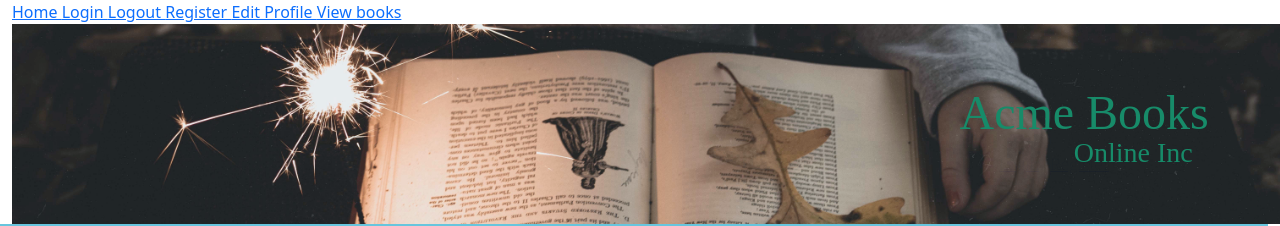
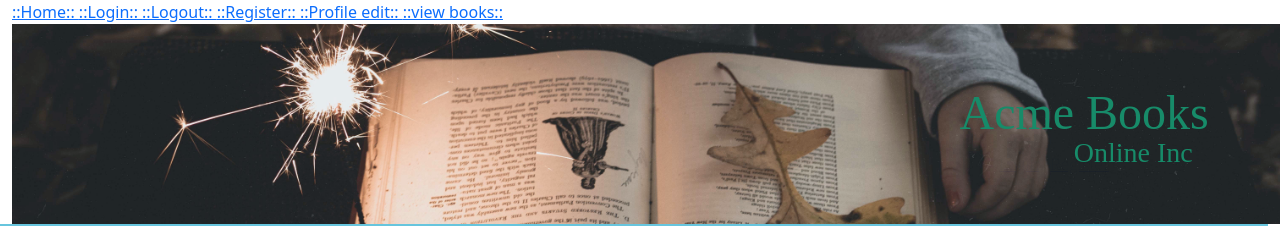
Before and after one commit to Midnight-Sighs/E-Commerce_Acme_Books_Front_End, a React (Create React App) app: page / in a window 1280 px wide. Shown: the top 226 px of the page. Built offline with nearby package versions, Linux system fonts and the light colour scheme.

Commit message:
app update token
app update token

```diff
--- a/src/App.js
+++ b/src/App.js
@@ -1,7 +1,11 @@
 import React, { Component } from 'react';
 import './Styles/App.css';
-import { BrowserRouter as Switch, Route, Router} from "react-router-dom";
-import createHistory from 'history/createBrowserHistory';
+import {
+  BrowserRouter as Router,
+  Switch,
+  Route,
+  Link
+} from "react-router-dom";
 import { Container, Row, Col } from 'react-bootstrap';
 import axios from 'axios';
 import NavBar from './Components/NavBar/NavBar'
@@ -12,7 +16,6 @@ import RegisterPage from './Pages/RegisterPage/RegisterPage'
 import EditProfile from './Pages/EditProfile/EditProfile'
 
 
-const history = createHistory();
 class App extends Component {
   constructor(props) {
     super(props);
@@ -25,6 +28,7 @@ class App extends Component {
     };
 
   };
+
 
   register = async (registerUser) => {
     console.log(registerUser);
@@ -54,8 +58,8 @@ class App extends Component {
           token: response.data,
           loggedIn: !this.state.loggedIn,
         });
-        localStorage.setItem('token', this.state.token.token);
-        console.log(this.state.token.token);
+        localStorage.setItem('token', this.state.token);
+        console.log(this.state.token);
         console.log(this.state.user);
 
       }
@@ -98,16 +102,18 @@ logoutUser = () => {
 
 
   render() {
+    console.log(this.state.token.token);
     console.log(this.state.user);
+    console.log(this.state.loggedIn);
     return (
       <Container fluid>
         <div>
-          <a href="/"> Home </a>
-          <a href="/login"> Login </a>
-          <a href="/logout"> Logout </a>
-          <a href="/register"> Register </a>
-          <a href="/profile/edit"> Edit Profile </a>
-          <a href="/books"> View books</a>
+        <Link to="/"> ::Home::  </Link>
+        <Link to="/login">  ::Login::  </Link>
+        <Link to="/logout">  ::Logout::  </Link> {/* <a href="/logout"> Logout </a> */}
+          <Link to="/register">  ::Register::  </Link>
+          <Link to="/profile/edit">  ::Profile edit::  </Link>
+          <Link to="/books">  ::view books::  </Link>
         </div>
         <Row>
           <Col><Header/></Col>
@@ -116,13 +122,12 @@ logoutUser = () => {
           <NavBar/>
 
           <Col sm={12}>
-          <Router history={history} >
             <Switch >
               <Route exact path="/" render={() => <Anon/>}/>
 
               <Route
               exact path='/login'
-              render={() => <LoginPage  login={this.loginUser} currentUser={this.getCurrentUser}/>}
+              render={() => <LoginPage login={this.loginUser} currentUser={this.getCurrentUser}/>}
               />
 
               <Route
@@ -136,7 +141,6 @@ logoutUser = () => {
               />
 
             </Switch>
-          </Router>
           </Col>
         </Row>
 
```
